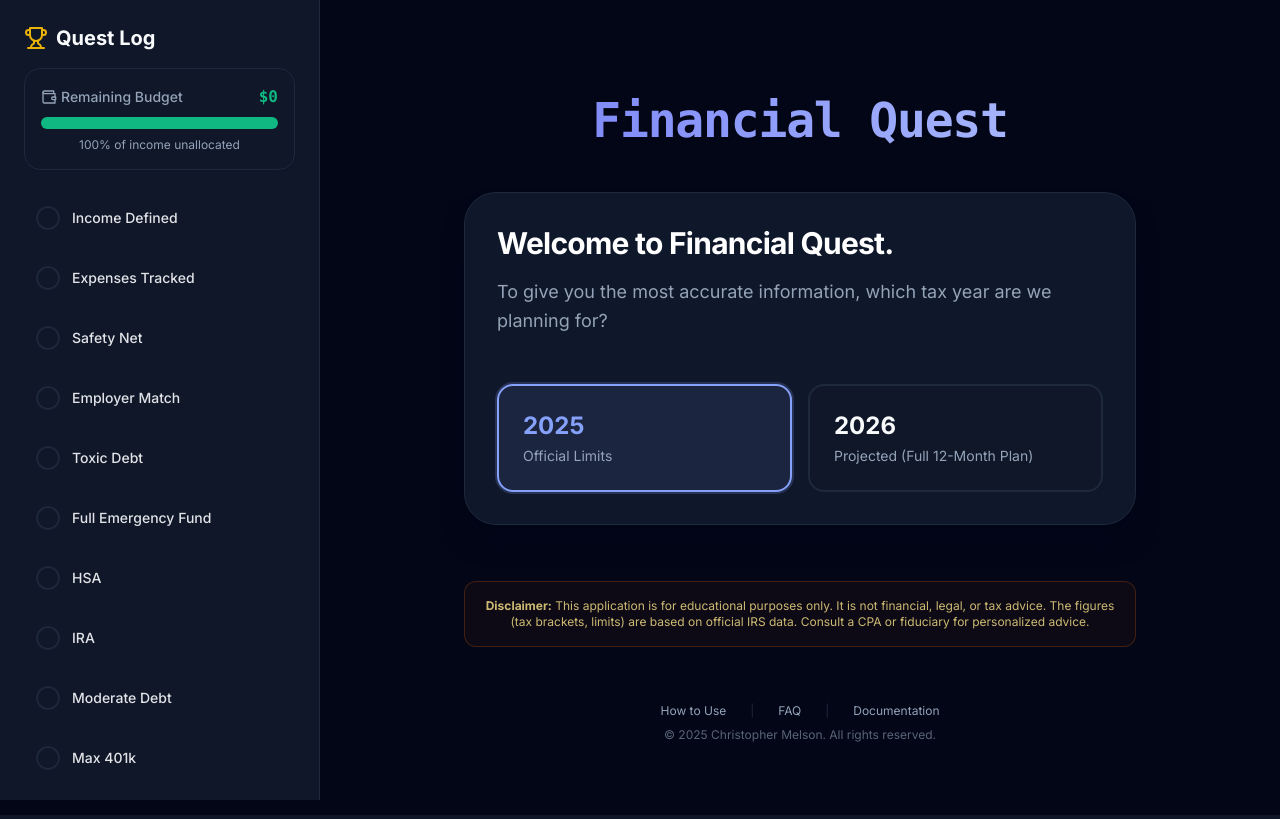
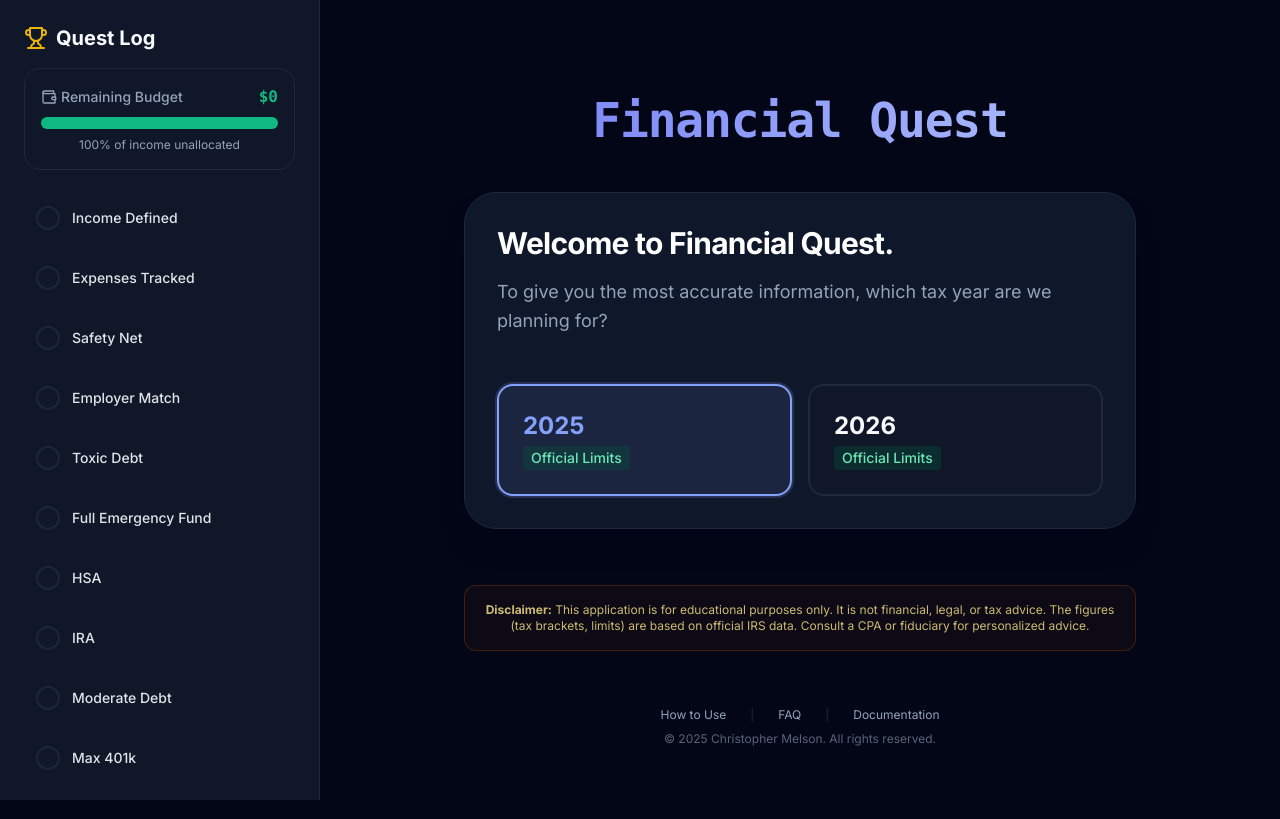
Before and after one commit to mels0n/Financial-Independence-Flow-Chart, a Next.js app: page / in a window 1280 px wide. Built offline with nearby package versions, Linux system fonts and the light colour scheme.

Commit message:
feat: Automate year logic, refactor FSD pilot, and enhance AEO compliance

```diff
--- a/src/entities/financial/model/financialStore.ts
+++ b/src/entities/financial/model/financialStore.ts
@@ -20,7 +20,7 @@ export type StepId =
     | 'completed'
     | 'budget-exhausted';
 
-export type TaxYear = '2025' | '2026';
+export type TaxYear = string;
 export type FilingStatus = 'single' | 'married_joint' | 'married_separate' | 'head_household';
 
 interface FinancialProfile {
--- /dev/null
+++ b/src/entities/financial/model/taxYearConfig.ts
@@ -0,0 +1,31 @@
+export interface TaxYearInfo {
+    year: string;
+    label: string;
+    status: 'Official' | 'Projected';
+    description: string;
+}
+
+// Known years are those where the IRS has released official contribution limits/brackets
+// UPDATE THIS LIST ANNUALLY when new data is hardcoded into the app.
+export const KNOWN_OFFICIAL_YEARS = [2025, 2026];
+
+export const getTaxYearInfo = (year: number): TaxYearInfo => {
+    const isKnown = KNOWN_OFFICIAL_YEARS.includes(year);
+
+    return {
+        year: year.toString(),
+        label: year.toString(),
+        status: isKnown ? 'Official' : 'Projected',
+        description: isKnown
+            ? 'Official Limits'
+            : 'Projected (Full 12-Month Plan)'
+    };
+};
+
+export const getAvailableTaxYears = (): TaxYearInfo[] => {
+    const currentYear = new Date().getFullYear();
+    // Always show Current Year and Next Year
+    const relevantYears = [currentYear, currentYear + 1];
+
+    return relevantYears.map(getTaxYearInfo);
+};
--- a/src/features/quest-steps/IraStep/IraStep.tsx
+++ b/src/features/quest-steps/IraStep/IraStep.tsx
@@ -3,7 +3,7 @@
 
 import { useFinancialStore } from "@/entities/financial/model/financialStore";
 import { ConversationalCard } from "@/shared/ui/ConversationalCard/ConversationalCard";
-import { FINANCIAL_CONSTANTS } from "@/shared/config/financial-constants";
+import { FINANCIAL_CONSTANTS, getFinancialConstants } from "@/shared/config/financial-constants";
 import { useState } from "react";
 import { ArrowRight, PiggyBank, TrendingUp } from "lucide-react";
 import { JargonTerm } from "@/shared/ui/JargonTerm/JargonTerm";
@@ -11,7 +11,7 @@ import { cn } from "@/shared/lib/utils";
 
 export function IraStep() {
     const { selectedYear, nextStep, profile, setAllocation, getRemainingBudget, setProfileBase } = useFinancialStore();
-    const limits = FINANCIAL_CONSTANTS[selectedYear].ira;
+    const limits = getFinancialConstants(selectedYear).ira;
     const [alreadyContributed, setAlreadyContributed] = useState(0);
 
     const remainingBudget = getRemainingBudget();
--- a/src/features/quest-steps/YearSelectionStep/YearSelectionStep.tsx
+++ b/src/features/quest-steps/YearSelectionStep/YearSelectionStep.tsx
@@ -1,13 +1,14 @@
 "use client";
 
 import { useFinancialStore } from "@/entities/financial/model/financialStore";
+import { getAvailableTaxYears } from "@/entities/financial/model/taxYearConfig";
 import { ConversationalCard } from "@/shared/ui/ConversationalCard/ConversationalCard";
 import { cn } from "@/shared/lib/utils";
 
 export function YearSelectionStep() {
     const { selectedYear, setYear, nextStep } = useFinancialStore();
 
-    const handleYearSelect = (year: "2025" | "2026") => {
+    const handleYearSelect = (year: string) => {
         setYear(year);
         // Auto advance after short delay for better UX
         setTimeout(() => nextStep(), 300);
@@ -19,37 +20,31 @@ export function YearSelectionStep() {
             description="To give you the most accurate information, which tax year are we planning for?"
         >
             <div className="grid grid-cols-2 gap-4 mt-6">
+                {getAvailableTaxYears().map((yearInfo) => (
                     <button
-                    onClick={() => handleYearSelect("2025")}
+                        key={yearInfo.year}
+                        onClick={() => handleYearSelect(yearInfo.year)}
                         className={cn(
                             "p-6 rounded-2xl border-2 transition-all duration-200 text-left hover:scale-[1.02]",
-                        selectedYear === "2025"
+                            selectedYear === yearInfo.year
                                 ? "border-primary bg-primary/10 ring-2 ring-primary/20"
                                 : "border-border bg-card hover:border-primary/50 text-card-foreground"
                         )}
                     >
                         <div className={cn(
                             "text-2xl font-bold",
-                        selectedYear === "2025" ? "text-primary" : "text-foreground"
-                    )}>2025</div>
-                    <div className="text-sm text-muted-foreground mt-1">Official Limits</div>
+                            selectedYear === yearInfo.year ? "text-primary" : "text-foreground"
+                        )}>{yearInfo.label}</div>
+                        <div className={cn(
+                            "text-sm font-medium mt-1 inline-block px-2 py-0.5 rounded",
+                            yearInfo.status === 'Official'
+                                ? "bg-emerald-100 text-emerald-700 dark:bg-emerald-900/40 dark:text-emerald-300"
+                                : "bg-amber-100 text-amber-700 dark:bg-amber-900/40 dark:text-amber-300"
+                        )}>
+                            {yearInfo.description}
+                        </div>
                     </button>
-
-                <button
-                    onClick={() => handleYearSelect("2026")}
-                    className={cn(
-                        "p-6 rounded-2xl border-2 transition-all duration-200 text-left hover:scale-[1.02]",
-                        selectedYear === "2026"
-                            ? "border-primary bg-primary/10 ring-2 ring-primary/20"
-                            : "border-border bg-card hover:border-primary/50 text-card-foreground"
-                    )}
-                >
-                    <div className={cn(
-                        "text-2xl font-bold",
-                        selectedYear === "2026" ? "text-primary" : "text-foreground"
-                    )}>2026</div>
-                    <div className="text-sm text-muted-foreground mt-1">Projected (Full 12-Month Plan)</div>
-                </button>
+                ))}
             </div>
         </ConversationalCard>
     );
--- a/src/widgets/FinancialLimits/FinancialLimits.tsx
+++ b/src/widgets/FinancialLimits/FinancialLimits.tsx
@@ -1,12 +1,17 @@
+
 "use client";
 
 import { FINANCIAL_CONSTANTS } from "@/shared/config/financial-constants";
 import { ExternalLink } from "lucide-react";
-import { useState } from "react";
+import { useFinancialStore } from "@/entities/financial/model/financialStore";
+import { getFinancialConstants } from "@/shared/config/financial-constants";
+import { getAvailableTaxYears } from "@/entities/financial/model/taxYearConfig";
 import { cn } from "@/shared/lib/utils";
 
 export function FinancialLimits() {
-    const [selectedYear, setSelectedYear] = useState<"2025" | "2026">("2025");
+    const { selectedYear, setYear } = useFinancialStore();
+    const data = getFinancialConstants(selectedYear);
+    const availableYears = getAvailableTaxYears();
 
     return (
         <div className="container mx-auto py-10 px-4 max-w-5xl">
@@ -21,19 +26,19 @@ export function FinancialLimits() {
 
             {/* Tabs */}
             <div className="flex justify-center mb-8">
-                <div className="grid grid-cols-2 p-1 bg-muted rounded-lg w-full max-w-[400px]">
-                    {["2025", "2026"].map((year) => (
+                <div className="flex gap-2 p-1 bg-muted rounded-lg overflow-x-auto max-w-full">
+                    {availableYears.map((yearInfo) => (
                         <button
-                            key={year}
-                            onClick={() => setSelectedYear(year as "2025" | "2026")}
+                            key={yearInfo.year}
+                            onClick={() => setYear(yearInfo.year)}
                             className={cn(
-                                "py-2 px-4 text-sm font-medium rounded-md transition-all",
-                                selectedYear === year
+                                "py-2 px-4 text-sm font-medium rounded-md transition-all whitespace-nowrap",
+                                selectedYear === yearInfo.year
                                     ? "bg-background text-foreground shadow-sm"
                                     : "text-muted-foreground hover:bg-background/50"
                             )}
                         >
-                            {year} {year === "2025" ? "(Current)" : "(Projected)"}
+                            {yearInfo.label} {yearInfo.status === 'Official' ? "(Official)" : "(Projected)"}
                         </button>
                     ))}
                 </div>
@@ -56,19 +61,19 @@ export function FinancialLimits() {
                                         <tr className="border-b transition-colors hover:bg-muted/50 data-[state=selected]:bg-muted">
                                             <td className="p-4 align-middle font-medium">Employee Limit</td>
                                             <td className="p-4 align-middle text-right font-mono text-emerald-600 dark:text-emerald-400">
-                                                ${FINANCIAL_CONSTANTS[selectedYear].k401.limit.toLocaleString()}
+                                                ${data.k401.limit.toLocaleString()}
                                             </td>
                                         </tr>
                                         <tr className="border-b transition-colors hover:bg-muted/50 data-[state=selected]:bg-muted">
                                             <td className="p-4 align-middle font-medium">Catch-up (50+)</td>
                                             <td className="p-4 align-middle text-right font-mono text-emerald-600 dark:text-emerald-400">
-                                                ${FINANCIAL_CONSTANTS[selectedYear].k401.catchUp.toLocaleString()}
+                                                ${data.k401.catchUp.toLocaleString()}
                                             </td>
                                         </tr>
                                         <tr className="border-b transition-colors hover:bg-muted/50 data-[state=selected]:bg-muted">
                                             <td className="p-4 align-middle font-medium">Total Limit (Emp + match)</td>
                                             <td className="p-4 align-middle text-right font-mono text-emerald-600 dark:text-emerald-400">
-                                                ${FINANCIAL_CONSTANTS[selectedYear].k401.totalLimit?.toLocaleString()}
+                                                ${data.k401.totalLimit?.toLocaleString()}
                                             </td>
                                         </tr>
                                     </tbody>
@@ -90,13 +95,13 @@ export function FinancialLimits() {
                                         <tr className="border-b transition-colors hover:bg-muted/50 data-[state=selected]:bg-muted">
                                             <td className="p-4 align-middle font-medium">Contribution Limit</td>
                                             <td className="p-4 align-middle text-right font-mono text-emerald-600 dark:text-emerald-400">
-                                                ${FINANCIAL_CONSTANTS[selectedYear].ira.limit.toLocaleString()}
+                                                ${data.ira.limit.toLocaleString()}
                                             </td>
                                         </tr>
                                         <tr className="border-b transition-colors hover:bg-muted/50 data-[state=selected]:bg-muted">
                                             <td className="p-4 align-middle font-medium">Catch-up (50+)</td>
                                             <td className="p-4 align-middle text-right font-mono text-emerald-600 dark:text-emerald-400">
-                                                ${FINANCIAL_CONSTANTS[selectedYear].ira.catchUp.toLocaleString()}
+                                                ${data.ira.catchUp.toLocaleString()}
                                             </td>
                                         </tr>
                                     </tbody>
@@ -121,19 +126,19 @@ export function FinancialLimits() {
                                         <tr className="border-b transition-colors hover:bg-muted/50 data-[state=selected]:bg-muted">
                                             <td className="p-4 align-middle font-medium">Self-only</td>
                                             <td className="p-4 align-middle text-right font-mono text-emerald-600 dark:text-emerald-400">
-                                                ${FINANCIAL_CONSTANTS[selectedYear].hsa.self.toLocaleString()}
+                                                ${data.hsa.self.toLocaleString()}
                                             </td>
                                         </tr>
                                         <tr className="border-b transition-colors hover:bg-muted/50 data-[state=selected]:bg-muted">
                                             <td className="p-4 align-middle font-medium">Family</td>
                                             <td className="p-4 align-middle text-right font-mono text-emerald-600 dark:text-emerald-400">
-                                                ${FINANCIAL_CONSTANTS[selectedYear].hsa.family.toLocaleString()}
+                                                ${data.hsa.family.toLocaleString()}
                                             </td>
                                         </tr>
                                         <tr className="border-b transition-colors hover:bg-muted/50 data-[state=selected]:bg-muted">
                                             <td className="p-4 align-middle font-medium">Catch-up (55+)</td>
                                             <td className="p-4 align-middle text-right font-mono text-emerald-600 dark:text-emerald-400">
-                                                ${FINANCIAL_CONSTANTS[selectedYear].hsa.catchUp.toLocaleString()}
+                                                ${data.hsa.catchUp.toLocaleString()}
                                             </td>
                                         </tr>
                                     </tbody>
@@ -155,19 +160,19 @@ export function FinancialLimits() {
                                         <tr className="border-b transition-colors hover:bg-muted/50 data-[state=selected]:bg-muted">
                                             <td className="p-4 align-middle font-medium">Single</td>
                                             <td className="p-4 align-middle text-right font-mono text-emerald-600 dark:text-emerald-400">
-                                                ${FINANCIAL_CONSTANTS[selectedYear].standardDeduction.single.toLocaleString()}
+                                                ${data.standardDeduction.single.toLocaleString()}
                                             </td>
                                         </tr>
                                         <tr className="border-b transition-colors hover:bg-muted/50 data-[state=selected]:bg-muted">
                                             <td className="p-4 align-middle font-medium">Married Filing Jointly</td>
                                             <td className="p-4 align-middle text-right font-mono text-emerald-600 dark:text-emerald-400">
-                                                ${FINANCIAL_CONSTANTS[selectedYear].standardDeduction.married.toLocaleString()}
+                                                ${data.standardDeduction.married.toLocaleString()}
                                             </td>
                                         </tr>
                                         <tr className="border-b transition-colors hover:bg-muted/50 data-[state=selected]:bg-muted">
                                             <td className="p-4 align-middle font-medium">Head of Household</td>
                                             <td className="p-4 align-middle text-right font-mono text-emerald-600 dark:text-emerald-400">
-                                                ${FINANCIAL_CONSTANTS[selectedYear].standardDeduction.headOfHousehold.toLocaleString()}
+                                                ${data.standardDeduction.headOfHousehold.toLocaleString()}
                                             </td>
                                         </tr>
                                     </tbody>
@@ -184,22 +189,7 @@ export function FinancialLimits() {
                 </h3>
                 <ul className="space-y-2 text-sm text-muted-foreground list-disc list-inside">
                     <li>
-                        <a href="https://www.irs.gov/newsroom/401k-limit-increases-to-23500-for-2025-ira-limit-remains-7000" target="_blank" rel="noopener noreferrer" className="hover:text-primary underline">
-                            IRS Notice 2024-80 (2025 401k & IRA Limits)
-                        </a>
-                    </li>
-                    <li>
-                        <a href="https://www.irs.gov/pub/irs-drop/rp-24-25.pdf" target="_blank" rel="noopener noreferrer" className="hover:text-primary underline">
-                            Rev. Proc. 2024-25 (2025 HSA Limits)
-                        </a>
-                    </li>
-                    <li>
-                        <a href="https://www.irs.gov/pub/irs-drop/rp-24-40.pdf" target="_blank" rel="noopener noreferrer" className="hover:text-primary underline">
-                            Rev. Proc. 2024-40 (2025 Standard Deductions)
-                        </a>
-                    </li>
-                    <li>
-                        <span className="text-muted-foreground/60">2026 limits are based on official IRS November 2025 announcements and inflation projections.</span>
+                        Official IRS notices and inflation adjustments.
                     </li>
                 </ul>
             </div>
```
Also changed, not shown: src/app/docs/page.tsx (+17 -14 lines), src/shared/config/financial-constants.ts (+15 -0 lines), 1 other file (tests, documents, lock files or other folders). Lines whose indentation alone changed are shown as unchanged.
